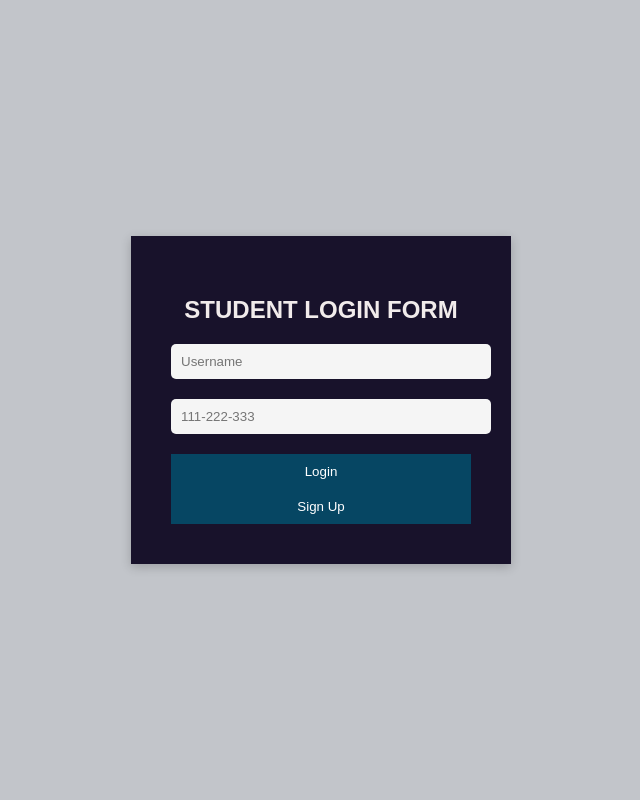
After one commit to tahsin5656/project300, a PHP site: page / in a window 1280 px wide. The commit adds this page. Shown: the whole page, without its empty margins (319-959 px from the left). Run offline with PHP 8.4, Linux system fonts and the light colour scheme.

Commit message:
Add files via upload

```diff
--- a/connect.php
+++ b/connect.php
@@ -2,12 +2,12 @@
 $Username=$_POST['Username'];
 $ID=$_POST['ID'];
 
-$conn = new mysqli('localhost','root','','register'); // Added missing semicolon
+$conn = new mysqli('localhost','root','','register');
 if ($conn->connect_error) {
   die("Connection failed: " . $conn->connect_error);
 }else{
-    $stmt=$conn->prepare("INSERT INTO registration(Username,ID) values(?,?)"); // Corrected SQL command
-    $stmt->bind_param("ss",$Username,$ID); // Corrected method name
+    $stmt=$conn->prepare("INSERT INTO registration(Username,ID) values(?,?)");
+    $stmt->bind_param("ss",$Username,$ID);
     $stmt->execute();
     echo "Registration is successful";
     $stmt->close();
--- a/front.css
+++ b/front.css
@@ -35,6 +35,7 @@ body {
 
 .logo {
     margin-bottom: 5px;
+    margin-top: 150px;
 }
 
 .logo img {
@@ -144,7 +145,7 @@ background:#cda1a1;
 
 footer{
     position:relative;
-    margin-top: 250px;
+    margin-top: 350px;
     bottom: 0;
     text-align: center;
     background-color: #343030;
--- /dev/null
+++ b/index.php
@@ -0,0 +1,95 @@
+<?php
+    session_start();
+    $conn = mysqli_connect("localhost","root", "", "course_management");
+
+
+  if(isset($_POST["submit"])){
+    $username = $_POST["username"];
+    $id = $_POST["id"];
+
+    $duplicate = mysqli_query($conn, "SELECT * FROM `login` WHERE id='$id'");
+
+    header("Location: main.php");
+  }
+?>
+
+
+<!DOCTYPE html>
+<html lang="en">
+<head>
+<meta charset="UTF-8">
+<meta name="viewport" content="width=device-width, initial-scale=1.0">
+<title>Student Login Form</title>
+<style>
+  body {
+    font-family: arial, sans-serif;
+    background-color: #c2c5ca;
+    margin: 0;
+    padding: 0;
+    display: flex;
+    justify-content: center;
+    align-items: center;
+    height: 100vh;
+  }
+  .login-container {
+    background-color:#18122B;
+    padding: 40px;
+    width: 300px;
+    text-align: center;
+    box-shadow: 0 3px 10px rgba(7, 7, 7, 0.2);
+  }
+  .login-container h2 {
+    color: rgb(241, 235, 235);
+    margin-bottom: 20px;
+  }
+  .login-container p {
+    color: white;
+    margin-bottom: 30px;
+  }
+  input[type="text"], input[type="number"] {
+    width: 100%;
+    padding: 10px;
+    margin-bottom: 20px;
+    border: none;
+    background-color: whitesmoke;
+    border-radius: 5px;
+  }
+  input[type="submit"], input[type="button"] {
+    width: 100%;
+    padding: 10px;
+    border: none;
+    color: white;
+    background-color: #064663;
+    cursor: pointer;
+  }
+  input[type="submit"]:hover, input[type="button"]:hover {
+    background-color: #0F3460;
+  }
+
+  .footer {
+    text-align: center;
+    color: white;
+    font-size: 12px;
+    position: absolute;
+    bottom: 10px;
+    width: 100%;
+  }
+</style>
+</head>
+<body>
+
+<div class="login-container">
+  <h2>STUDENT LOGIN FORM</h2>
+
+  <form action="" method="post">
+    <input type="text" name="username" id="username" placeholder="Username">
+    <input type="text" name="id" id="id" placeholder="111-222-333">
+    <input type="submit" name="submit" value="Login">
+    <input type="button" value="Sign Up">
+  </form>
+</div>
+
+
+
+</body>
+</html>
```
Also changed, not shown: main.php (+31 -31 lines).
